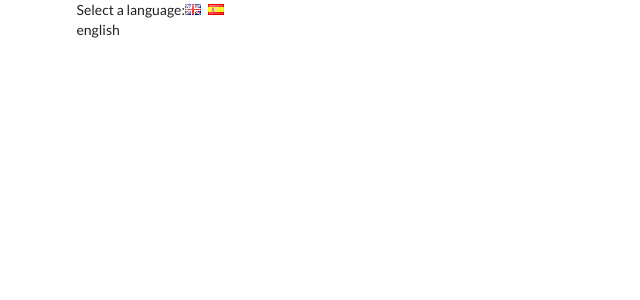
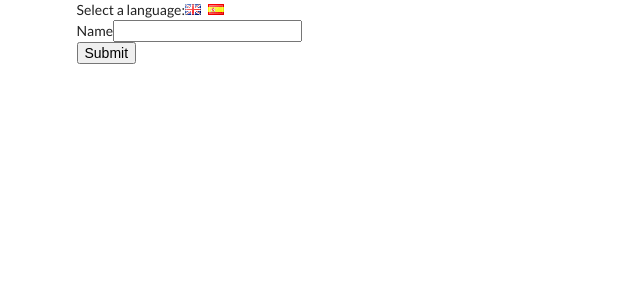
Before and after one commit to ThisIsItz/React-Language, a React (Create React App) app: page / in a window 1280 px wide. Shown: the top 300 px of the page, without its empty margins (0-640 px from the left). Built offline with nearby package versions, Linux system fonts and the light colour scheme.

Commit message:
Nested components

```diff
--- a/src/components/App.js
+++ b/src/components/App.js
@@ -1,4 +1,5 @@
 import React from 'react'
+import UserCreate from './UserCreate'
 
 class App extends React.Component{
     state = { language: 'english' }
@@ -15,7 +16,7 @@
                     <i className="flag uk" onClick={() => this.onLanguageChange('english')} />
                     <i className="flag es" onClick={() => this.onLanguageChange('spanish')} />
                 </div>
-                {this.state.language}
+                <UserCreate/>
             </div>
         )
     }
--- a/src/components/Button.js
+++ b/src/components/Button.js
@@ -0,0 +1,13 @@
+import React from 'react'
+
+class Button extends React.Component{
+    render(){
+        return(
+            <div>
+                <button className="ui primary">Submit</button>
+            </div>
+        )
+    }
+}
+
+export default Button
--- a/src/components/Field.js
+++ b/src/components/Field.js
@@ -0,0 +1,14 @@
+import React from 'react'
+
+class Field extends React.Component{
+    render(){
+        return(
+            <div className="ui field">
+                <label>Name</label>
+                <input />
+            </div>
+        )
+    }
+}
+
+export default Field
```
